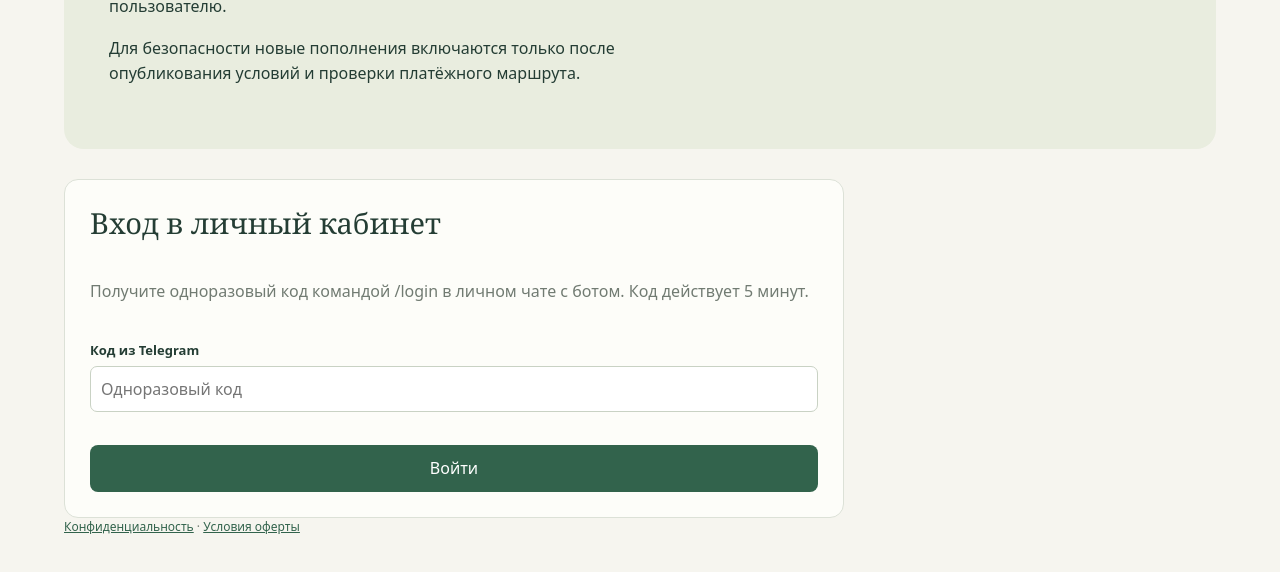
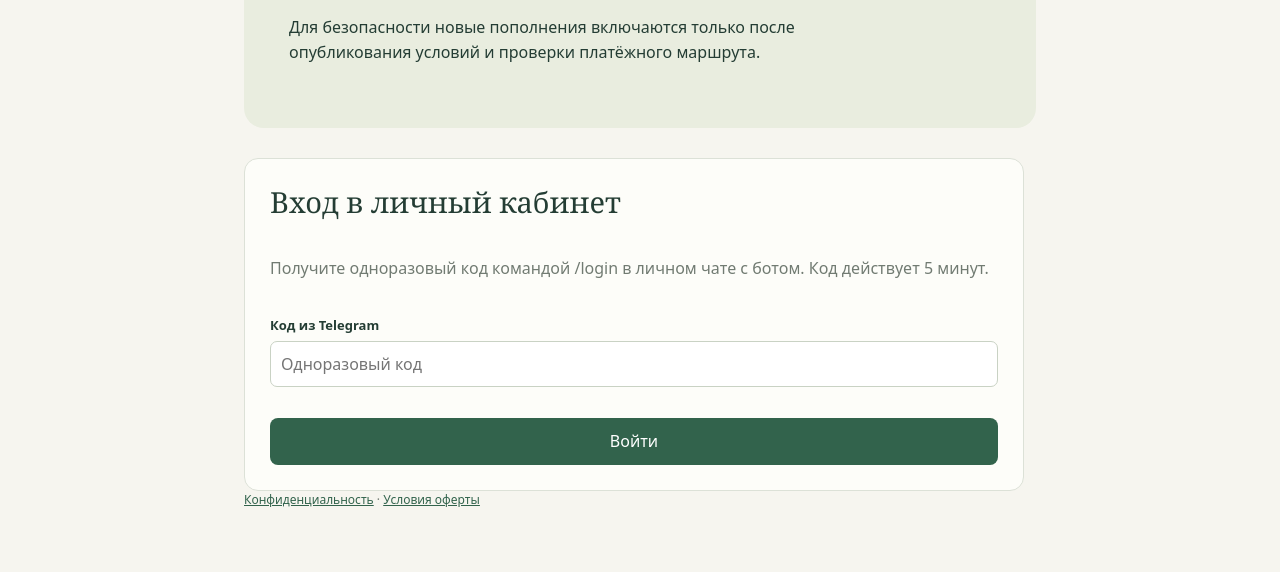
Before and after one commit to Bambale0/marina, a plain HTML site: page marina/static/wallet.html in a window 1280 px wide. Shown: the part 360-932 px from the top of the page. After the commit the page ends 911 px from the top, so only its background shows below. Drawn offline with Linux system fonts and the light colour scheme.

Commit message:
style(wallet): accessible centered independent web cabinet

```diff
--- a/marina/static/style.css
+++ b/marina/static/style.css
@@ -400,3 +400,15 @@ a {
   max-width: 100%;
   max-height: 500px;
 }
+
+/* Standalone wallet is intentionally not embedded in a Telegram Mini App. */
+.wallet-page {
+  display: block;
+  max-width: 840px;
+  margin: 0 auto;
+  padding: 24px;
+}
+.wallet-page .stack {
+  display: grid;
+  gap: 16px;
+}
```
